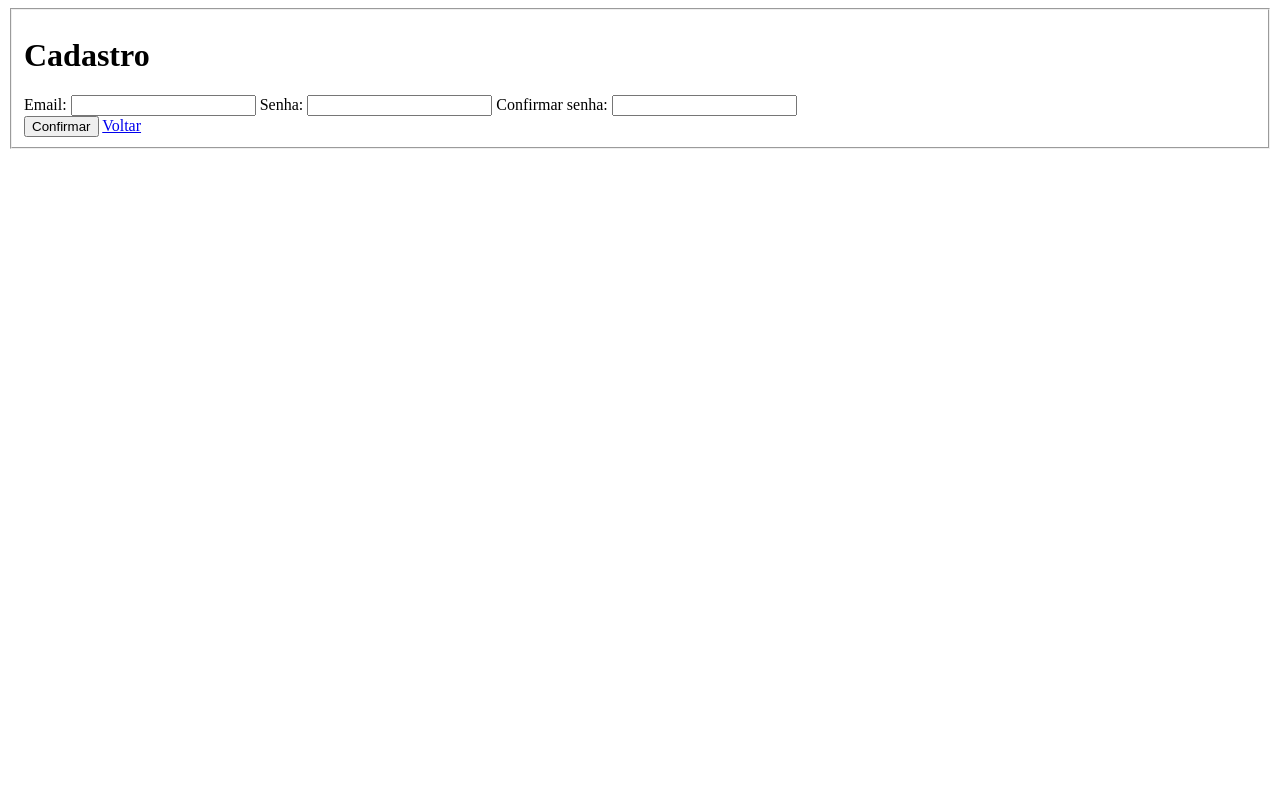
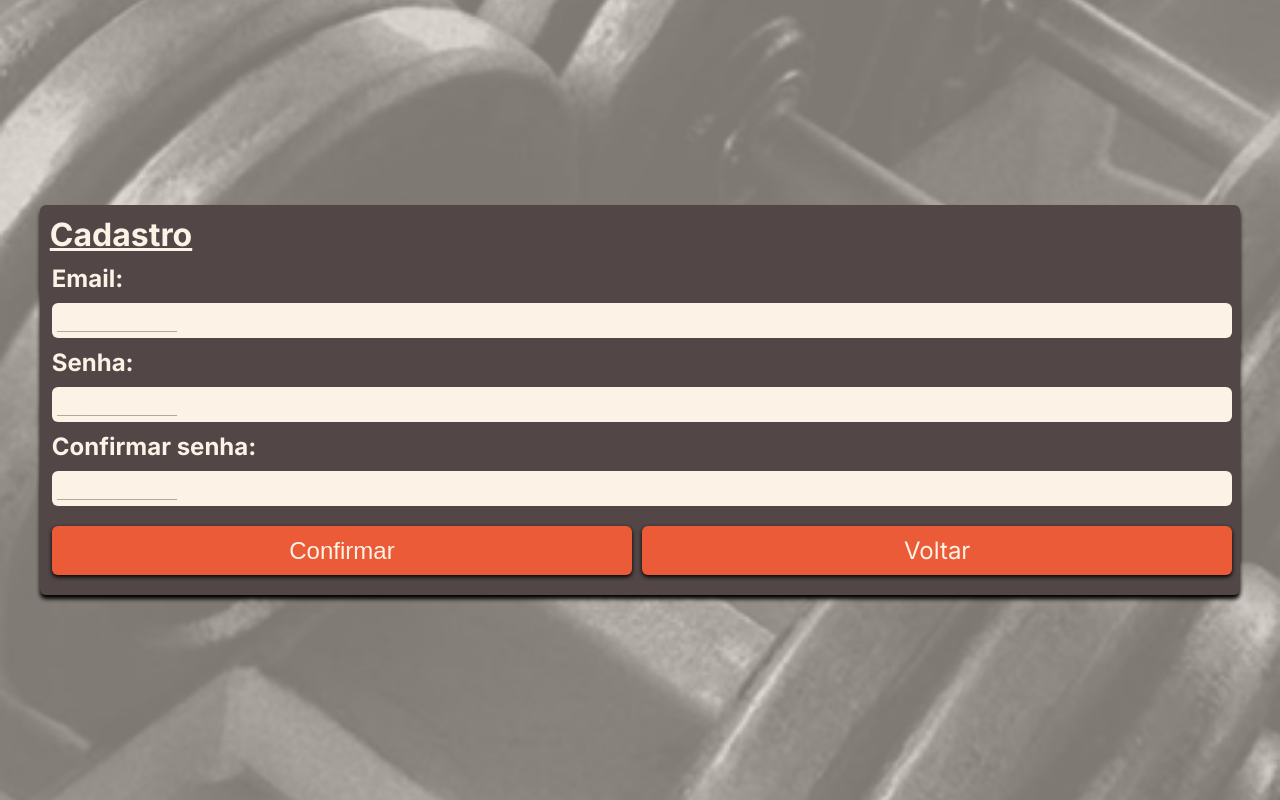
Before and after one commit to KaiquePacheco/gym-manager, a Flask app: page /cadastro in a window 1280 px wide. Run offline with Flask 3, Linux system fonts and the light colour scheme.

Commit message:
Criar estilização do cadastro

```diff
--- a/static/estilo.css
+++ b/static/estilo.css
@@ -0,0 +1,126 @@
+@import url('https://fonts.googleapis.com/css2?family=Inter:ital,opsz,wght@0,14..32,100..900;1,14..32,100..900&display=swap');
+
+:root {
+    font-family: "Inter", sans-serif;
+    color: var(--branco-secundario);
+
+    --preto-primario: #524646;
+    --branco-secundario: #FCF2E5;
+    --vermelho-terciario: #EC5B38;
+    --cinza-quaternario: #A8A492;
+}
+
+body {
+    height: 100vh;
+    width: 100vw;
+
+    margin: 0;
+
+    background-image: url("./imagens/Plano de fundo.png");
+    background-repeat: no-repeat;
+    background-position: center;
+    background-size: cover;
+
+    display: flex;
+    align-items: center;
+    justify-content: center;
+}
+
+.titulo {
+    font-size: 2rem;
+    font-weight: bold;
+    margin: 0;
+}
+
+.subtitulo {
+    font-size: 1.5rem;
+    font-weight: bold;
+    margin: 0;
+}
+
+.sublinhado {
+    text-decoration: underline;
+}
+
+main {
+    width: 92.23%;
+
+    padding: 10px;
+
+    background-color: var(--preto-primario);
+
+    border-radius: 6px;
+    box-shadow: 0px 4px 4px black;
+}
+
+.formulario {
+    display: flex;
+    align-items: start;
+    flex-direction: column;
+    gap: 10px;
+}
+
+.formulario > fieldset {
+    width: 100%;
+
+    display: flex;
+    flex-direction: column;
+    gap: 10px;
+
+    border: 0;
+
+    padding: 0;
+}
+
+.container-botoes {
+    padding: 10px 0px;
+
+    display: flex;
+    gap: 10px;
+}
+
+.botao {
+    color: var(--branco-secundario);
+
+    font-size: 1.5rem;
+
+    text-align: center;
+
+    background-color: var(--vermelho-terciario);
+
+    border: 0;
+    border-radius: 6px;
+
+    padding: 10px;
+
+    box-shadow: 0px 2px 4px black;
+
+    text-decoration: none;
+}
+
+.largura-total {
+    width: 100%;
+}
+
+.campo {
+    height: 25px;
+
+    background-color: var(--branco-secundario);
+
+    border: 0;
+    border-radius: 6px;
+
+    color: var(--preto-primario);
+    font-size: 1.5rem;
+    font-weight: bold;
+
+    padding: 5px;
+}
+
+.campo::placeholder {
+    color: var(--cinza-quaternario);
+    opacity: 1;
+
+    font-size: 1.5rem;
+    font-weight: bold;
+}
--- a/templates/cadastro.html
+++ b/templates/cadastro.html
@@ -4,25 +4,26 @@
     <meta charset="UTF-8">
     <meta name="viewport" content="width=device-width, initial-scale=1.0">
     <title>Cadastro</title>
+    <link rel="stylesheet" href="{{ url_for('static', filename='estilo.css') }}">
 </head>
 <body>
     <main>
-        <form>
+        <form class="formulario">
+            <h1 class="titulo sublinhado">Cadastro</h1>
+
             <fieldset>
-                <h1>Cadastro</h1>
+                <label for="email" class="subtitulo">Email:</label>
+                <input type="email" name="email" class="campo" placeholder="_________">
 
-                <label for="email">Email:</label>
-                <input type="email" name="email">
+                <label for="senha" class="subtitulo">Senha:</label>
+                <input type="password" name="senha" class="campo" placeholder="_________">
 
-                <label for="senha">Senha:</label>
-                <input type="password" name="senha">
+                <label for="confirmar_senha" class="subtitulo">Confirmar senha:</label>
+                <input type="password" name="confirmar_senha" class="campo" placeholder="_________">
 
-                <label for="confirmar_senha">Confirmar senha:</label>
-                <input type="password" name="confirmar_senha">
-
-                <div>
-                    <input type="submit" value="Confirmar">
-                    <a href="#">Voltar</a>
+                <div class="container-botoes largura-total">
+                    <input type="submit" value="Confirmar" class="botao largura-total">
+                    <a href="#" class="botao largura-total">Voltar</a>
                 </div>
             </fieldset>
         </form>
```
Also changed, not shown: static/imagens/Plano de fundo.png (added).
